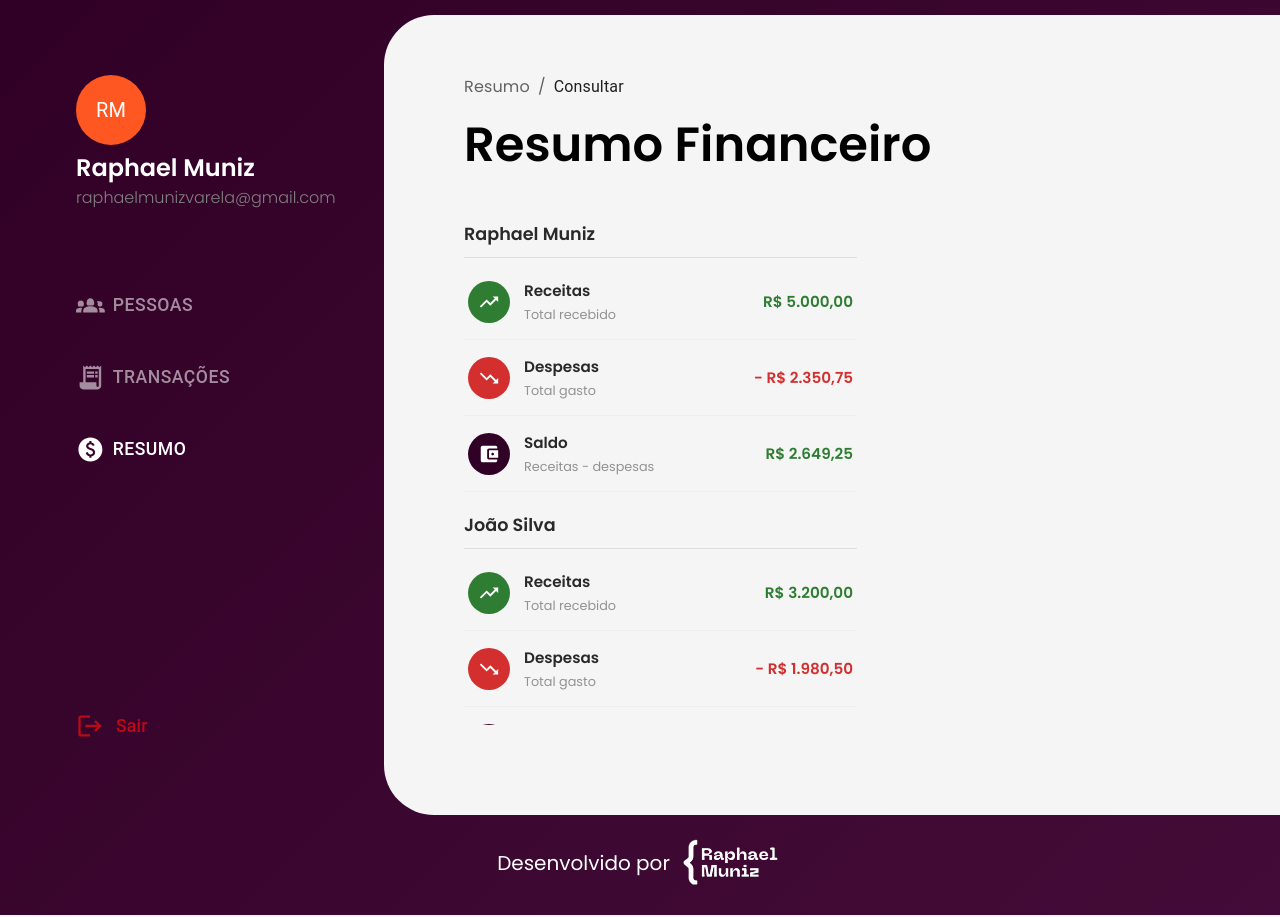
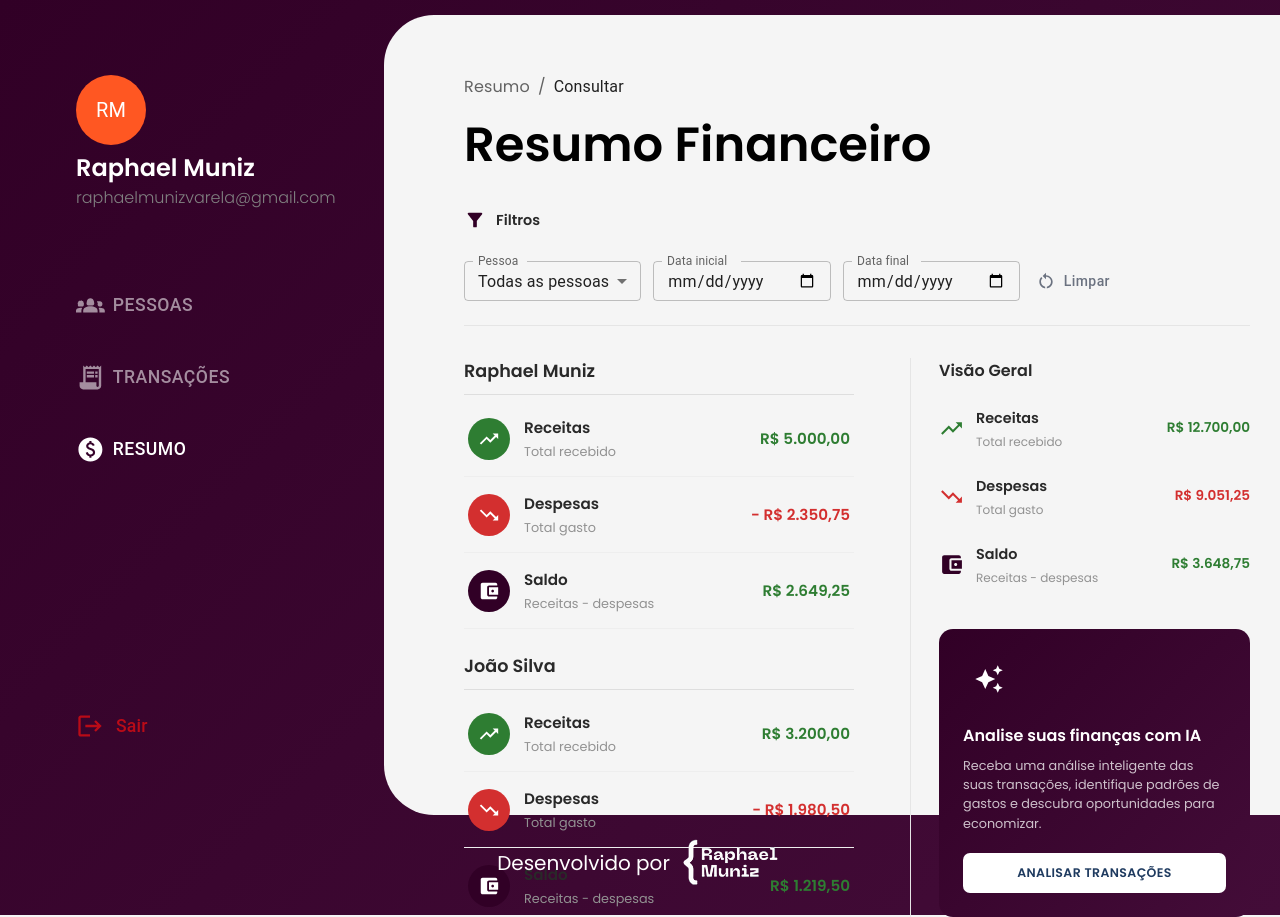
Before and after one commit to RaphaelMun1z/react-sistema-controle-gastos-residenciais, a React (Vite) app: page /summary in a window 1280 px wide. Built offline with nearby package versions, Linux system fonts and the light colour scheme.

Commit message:
feat: aprimora resumo financeiro com filtros, visão geral e análise por IA

```diff
--- a/src/features/summary/pages/SummaryPage.scss
+++ b/src/features/summary/pages/SummaryPage.scss
@@ -1,31 +1,103 @@
 .section-container {
-	position: relative;
-	display: block;
-	flex-wrap: wrap;
-	flex-direction: column;
 	width: 100%;
 	height: 100%;
+
+	display: flex;
+	flex-direction: column;
 }
 
-.scroll-container{
+.summary-filters {
 	position: relative;
 	display: flex;
 	flex-wrap: wrap;
 	flex-direction: column;
 	width: 100%;
-	height: 80%;
-	overflow-y: scroll;
+
+	margin-top: 28px;
+	padding-bottom: 24px;
+
+	display: flex;
+	align-items: flex-start;
+	justify-content: center;
+
+	gap: 30px;
+
+	border-bottom: 1px solid #e5e5e5;
+}
+
+.filters-header {
+	display: flex;
+	align-items: center;
+
+	gap: 10px;
+
+	svg {
+		font-size: 22px;
+		color: #310026;
+	}
+
+	strong {
+		display: block;
+
+		font-size: 0.9rem;
+		font-weight: 600;
+
+		color: #292929;
+	}
+
+	p {
+		margin: 3px 0 0;
+
+		font-size: 0.75rem;
+
+		color: #929292;
+	}
+}
+
+.filters-fields {
+	display: grid;
+	grid-template-columns:
+		minmax(170px, 1fr)
+		minmax(150px, 1fr)
+		minmax(150px, 1fr)
+		auto;
+
+	align-items: center;
+
+	gap: 12px;
+}
+
+.summary-layout {
+	width: 100%;
+	flex: 1;
+	min-height: 0;
+
+	display: grid;
+	grid-template-columns: minmax(0, 1fr) 340px;
+
+	gap: 40px;
+
+	margin-top: 32px;
+}
+
+.scroll-container {
+	width: 100%;
+	min-width: 0;
+	min-height: 0;
+
+	overflow-y: auto;
+
+	padding-right: 16px;
 }
 
 .summary-container {
-	position: relative;
+	width: 100%;
+	max-width: 760px;
+
 	display: flex;
-	flex-wrap: wrap;
 	flex-direction: column;
-	width: 50%;
-	height: fit-content;
-	margin-top: 40px;
-	gap: 20px;
+
+	gap: 24px;
 }
 
 .person-summary {
@@ -138,9 +210,203 @@
 	color: #d32f2f;
 }
 
+/* Aside lateral */
+.summary-aside {
+	width: 340px;
+
+	align-self: start;
+
+	position: sticky;
+	top: 0;
+
+	padding-left: 28px;
+
+	border-left: 1px solid #e5e5e5;
+}
+
+/* Visão geral */
+.overview-section {
+	margin-bottom: 42px;
+
+	h3 {
+		margin: 0 0 22px;
+
+		font-size: 1rem;
+		font-weight: 600;
+
+		color: #292929;
+	}
+}
+
+.overview-items {
+	display: flex;
+	flex-direction: column;
+
+	gap: 22px;
+}
+
+.overview-item {
+	display: flex;
+	align-items: center;
+	justify-content: space-between;
+
+	gap: 20px;
+
+	strong {
+		font-size: 0.9rem;
+		font-weight: 600;
+
+		color: #292929;
+	}
+
+	> span {
+		flex-shrink: 0;
+
+		font-size: 0.85rem;
+		font-weight: 600;
+	}
+}
+
+.overview-label {
+	display: flex;
+	align-items: center;
+
+	gap: 12px;
+
+	p {
+		margin: 3px 0 0;
+
+		font-size: 0.75rem;
+
+		color: #929292;
+	}
+}
+
+/* Ícones sem fundo */
+.overview-icon {
+	font-size: 25px !important;
+
+	&.income {
+		color: #2e7d32;
+	}
+
+	&.expense {
+		color: #d32f2f;
+	}
+
+	&.balance {
+		color: #310026;
+	}
+}
+
+/* Card de análise com IA */
+.ai-analysis-card {
+	width: 100%;
+
+	padding: 24px;
+
+	background: linear-gradient(135deg, #310026 0%, #3a062f 50%, #430c38 100%);
+	color: #fff;
+	border-radius: 14px;
+
+	display: flex;
+	flex-direction: column;
+
+	gap: 18px;
+}
+
+.ai-card-icon {
+	width: 52px;
+	height: 52px;
+
+	display: flex;
+	align-items: center;
+	justify-content: center;
+
+	background: transparent;
+
+	svg {
+		font-size: 30px;
+		color: #fff;
+	}
+}
+
+.ai-card-content {
+	h3 {
+		margin: 0 0 8px;
+
+		font-size: 1rem;
+		font-weight: 600;
+		color: #fff;
+	}
+
+	p {
+		margin: 0 0 20px;
+
+		font-size: 0.8rem;
+		line-height: 1.5;
+
+		color: rgba(255, 255, 255, 0.75);
+	}
+
+	button {
+		width: 100%;
+
+		padding: 11px 16px;
+
+		border: none;
+		border-radius: 7px;
+
+		background-color: #fff;
+		color: #1e3a5f;
+
+		&:hover {
+			background-color: #f1f5f9;
+		}
+
+		font-size: 0.78rem;
+		font-weight: 600;
+
+		text-transform: uppercase;
+		letter-spacing: 0.4px;
+
+		cursor: pointer;
+
+		transition:
+			background-color 0.2s ease,
+			transform 0.2s ease;
+
+		&:active {
+			transform: scale(0.98);
+		}
+	}
+}
+
+@media (max-width: 1100px) {
+	.summary-layout {
+		grid-template-columns: 1fr;
+	}
+
+	.summary-aside {
+		width: 100%;
+
+		position: static;
+
+		padding-left: 0;
+		padding-top: 28px;
+
+		border-left: none;
+		border-top: 1px solid #e5e5e5;
+	}
+
+	.ai-analysis-card {
+		max-width: 400px;
+	}
+}
+
 @media (max-width: 768px) {
-	.summary-container {
-		margin-top: 28px;
+	.summary-layout {
+		margin-top: 24px;
 	}
 
 	.summary-item {
@@ -150,4 +416,42 @@
 	.summary-value {
 		font-size: 0.85rem;
 	}
+
+	.overview-item {
+		align-items: flex-start;
+	}
+
+	.overview-item > span {
+		margin-top: 4px;
+	}
+
+	.ai-analysis-card {
+		max-width: none;
+	}
 }
+
+@media (max-width: 1100px) {
+	.summary-filters {
+		align-items: stretch;
+		flex-direction: column;
+	}
+
+	.filters-fields {
+		grid-template-columns: repeat(3, 1fr);
+	}
+
+	.filters-fields button {
+		grid-column: 1 / -1;
+		justify-self: flex-start;
+	}
+}
+
+@media (max-width: 768px) {
+	.filters-fields {
+		grid-template-columns: 1fr;
+	}
+
+	.filters-fields button {
+		grid-column: auto;
+	}
+}
--- a/src/features/summary/pages/SummaryPage.tsx
+++ b/src/features/summary/pages/SummaryPage.tsx
@@ -1,12 +1,26 @@
+import { useMemo, useState } from "react";
 import "./SummaryPage.scss";
 
 // Componentes
 import PageHeader from "../../../components/PageHeader/PageHeader";
 
+// Componentes do Material UI
+import {
+	Button,
+	FormControl,
+	InputLabel,
+	MenuItem,
+	Select,
+	TextField,
+} from "@mui/material";
+
 // Ícones
 import TrendingUpIcon from "@mui/icons-material/TrendingUp";
 import TrendingDownIcon from "@mui/icons-material/TrendingDown";
 import AccountBalanceWalletIcon from "@mui/icons-material/AccountBalanceWallet";
+import AutoAwesomeIcon from "@mui/icons-material/AutoAwesome";
+import FilterAltIcon from "@mui/icons-material/FilterAlt";
+import RestartAltIcon from "@mui/icons-material/RestartAlt";
 
 // Interfaces
 interface PersonSummary {
@@ -20,7 +34,7 @@ interface PersonSummary {
 // Cabeçalho da página
 const SummaryHeaderData = {
 	sector: "Resumo",
-	sectorPath: "/resumo",
+	sectorPath: "/summary",
 	currentPage: "Consultar",
 	title: "Resumo Financeiro",
 };
@@ -58,13 +72,124 @@ const formatCurrency = (value: number) =>
 	});
 
 const SummaryPage = () => {
+	// Filtros
+	const [selectedPerson, setSelectedPerson] = useState("all");
+	const [startDate, setStartDate] = useState("");
+	const [endDate, setEndDate] = useState("");
+
+	// Filtra os registros por pessoa
+	const filteredPeople = useMemo(() => {
+		if (selectedPerson === "all") {
+			return peopleSummary;
+		}
+
+		return peopleSummary.filter(
+			(person) => person.id === Number(selectedPerson),
+		);
+	}, [selectedPerson]);
+
+	// Totais gerais considerando os filtros aplicados
+	const totalIncome = filteredPeople.reduce(
+		(total, person) => total + person.income,
+		0,
+	);
+
+	const totalExpenses = filteredPeople.reduce(
+		(total, person) => total + person.expenses,
+		0,
+	);
+
+	const totalBalance = totalIncome - totalExpenses;
+
+	// Limpa todos os filtros
+	const handleClearFilters = () => {
+		setSelectedPerson("all");
+		setStartDate("");
+		setEndDate("");
+	};
+
 	return (
 		<section className="section-container">
 			<PageHeader data={SummaryHeaderData} />
 
+			<div className="summary-filters">
+				<div className="filters-header">
+					<FilterAltIcon />
+
+					<div>
+						<strong>Filtros</strong>
+					</div>
+				</div>
+
+				<div className="filters-fields">
+					<FormControl size="small">
+						<InputLabel id="person-filter-label">Pessoa</InputLabel>
+
+						<Select
+							labelId="person-filter-label"
+							label="Pessoa"
+							value={selectedPerson}
+							onChange={(event) =>
+								setSelectedPerson(event.target.value)
+							}
+						>
+							<MenuItem value="all">Todas as pessoas</MenuItem>
+
+							{peopleSummary.map((person) => (
+								<MenuItem
+									key={person.id}
+									value={String(person.id)}
+								>
+									{person.name}
+								</MenuItem>
+							))}
+						</Select>
+					</FormControl>
+
+					<TextField
+						label="Data inicial"
+						type="date"
+						size="small"
+						value={startDate}
+						onChange={(event) => setStartDate(event.target.value)}
+						slotProps={{
+							inputLabel: {
+								shrink: true,
+							},
+						}}
+					/>
+
+					<TextField
+						label="Data final"
+						type="date"
+						size="small"
+						value={endDate}
+						onChange={(event) => setEndDate(event.target.value)}
+						slotProps={{
+							inputLabel: {
+								shrink: true,
+							},
+						}}
+					/>
+
+					<Button
+						variant="text"
+						startIcon={<RestartAltIcon />}
+						onClick={handleClearFilters}
+						sx={{
+							color: "#6b7280",
+							textTransform: "none",
+						}}
+					>
+						Limpar
+					</Button>
+				</div>
+			</div>
+
+			<div className="summary-layout">
 				<div className="scroll-container">
 					<div className="summary-container">
-					{peopleSummary.map((person) => (
+						{filteredPeople.map((person) => (
 							<article key={person.id} className="person-summary">
 								<header className="person-summary-header">
 									<h2>{person.name}</h2>
@@ -132,6 +257,84 @@ const SummaryPage = () => {
 						))}
 					</div>
 				</div>
+
+				<aside className="summary-aside">
+					<section className="overview-section">
+						<h3>Visão Geral</h3>
+
+						<div className="overview-items">
+							<div className="overview-item">
+								<div className="overview-label">
+									<TrendingUpIcon className="overview-icon income" />
+
+									<div>
+										<strong>Receitas</strong>
+										<p>Total recebido</p>
+									</div>
+								</div>
+
+								<span className="income-value">
+									{formatCurrency(totalIncome)}
+								</span>
+							</div>
+
+							<div className="overview-item">
+								<div className="overview-label">
+									<TrendingDownIcon className="overview-icon expense" />
+
+									<div>
+										<strong>Despesas</strong>
+										<p>Total gasto</p>
+									</div>
+								</div>
+
+								<span className="expense-value">
+									{formatCurrency(totalExpenses)}
+								</span>
+							</div>
+
+							<div className="overview-item">
+								<div className="overview-label">
+									<AccountBalanceWalletIcon className="overview-icon balance" />
+
+									<div>
+										<strong>Saldo</strong>
+										<p>Receitas - despesas</p>
+									</div>
+								</div>
+
+								<span
+									className={
+										totalBalance >= 0
+											? "positive-balance"
+											: "negative-balance"
+									}
+								>
+									{formatCurrency(totalBalance)}
+								</span>
+							</div>
+						</div>
+					</section>
+
+					<section className="ai-analysis-card">
+						<div className="ai-card-icon">
+							<AutoAwesomeIcon />
+						</div>
+
+						<div className="ai-card-content">
+							<h3>Analise suas finanças com IA</h3>
+
+							<p>
+								Receba uma análise inteligente das suas
+								transações, identifique padrões de gastos e
+								descubra oportunidades para economizar.
+							</p>
+
+							<button type="button">Analisar transações</button>
+						</div>
+					</section>
+				</aside>
+			</div>
 		</section>
 	);
 };
```
Lines whose indentation alone changed are shown as unchanged.
